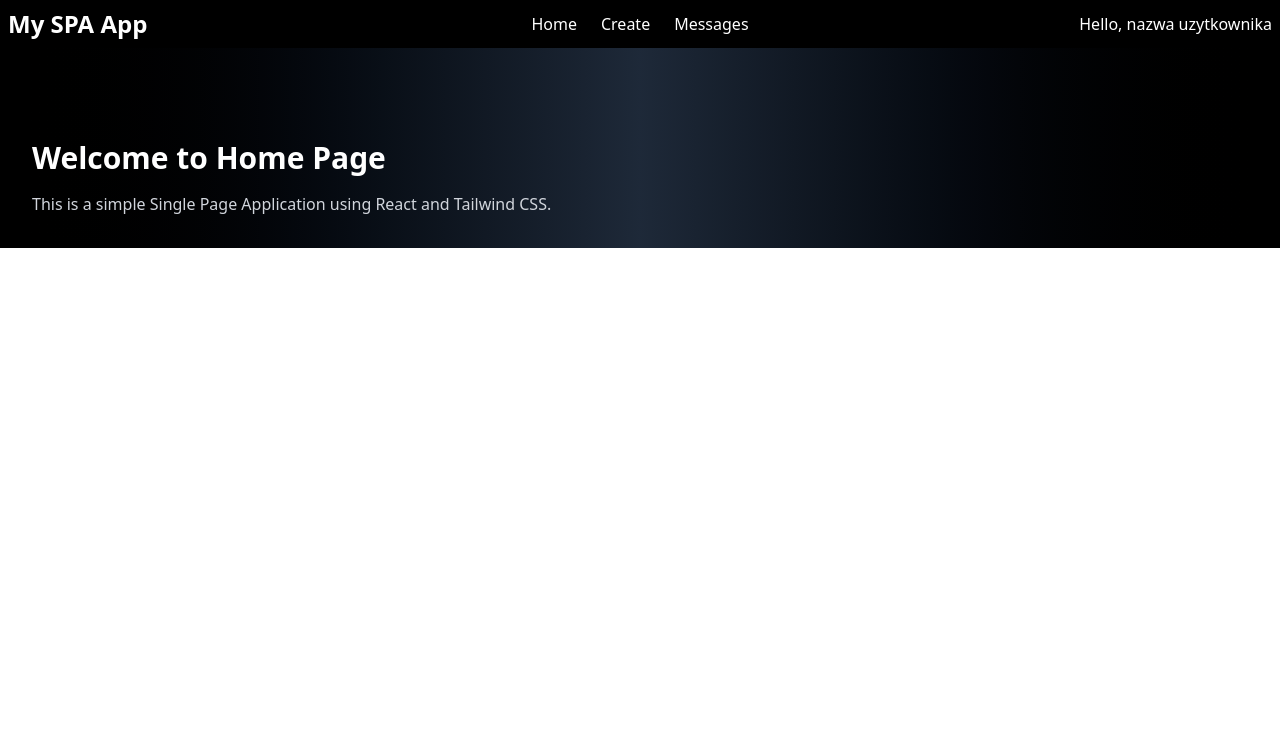
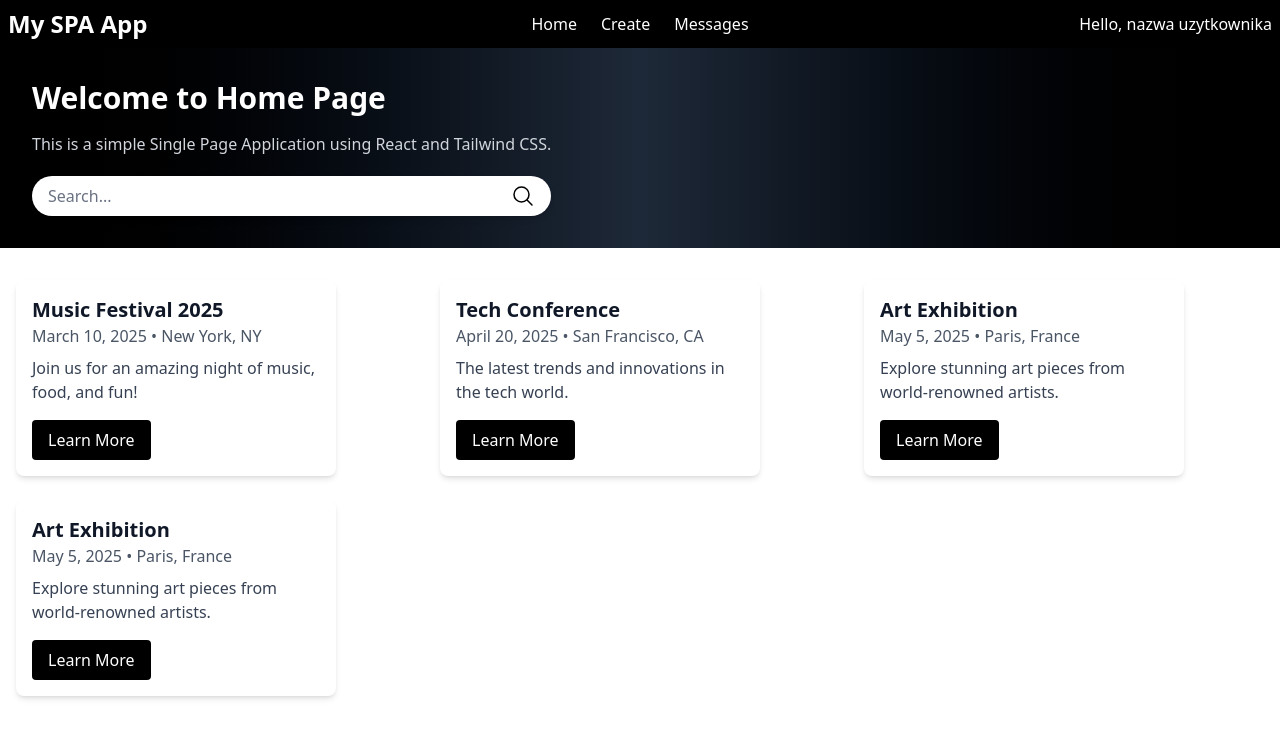
Before and after one commit to miloszpiechota/event-booking-web, a React (Vite) app: page / in a window 1280 px wide. Shown: the top 738 px of the page. Built offline with nearby package versions, Linux system fonts and the light colour scheme.

Commit message:
Added simple event cards with event list

```diff
--- /dev/null
+++ b/src/components/EventCard.tsx
@@ -0,0 +1,16 @@
+import React from "react";
+
+const EventCard = ({ title, date, location, description }) => {
+  return (
+    <div className="bg-white rounded-lg shadow-md p-4 w-80">
+      <h2 className="text-xl font-bold text-gray-900">{title}</h2>
+      <p className="text-gray-600">{date} • {location}</p>
+      <p className="text-gray-700 mt-2">{description}</p>
+      <button className="mt-4 bg-black text-white px-4 py-2 rounded hover:bg-gray-800 transition">
+        Learn More
+      </button>
+    </div>
+  );
+};
+
+export default EventCard;
--- /dev/null
+++ b/src/components/EventList.tsx
@@ -0,0 +1,45 @@
+import React from "react";
+import EventCard from "./EventCard";
+
+const events = [
+  {
+    id: 1,
+    title: "Music Festival 2025",
+    date: "March 10, 2025",
+    location: "New York, NY",
+    description: "Join us for an amazing night of music, food, and fun!",
+  },
+  {
+    id: 2,
+    title: "Tech Conference",
+    date: "April 20, 2025",
+    location: "San Francisco, CA",
+    description: "The latest trends and innovations in the tech world.",
+  },
+  {
+    id: 3,
+    title: "Art Exhibition",
+    date: "May 5, 2025",
+    location: "Paris, France",
+    description: "Explore stunning art pieces from world-renowned artists.",
+  },
+  {
+    id: 4,
+    title: "Art Exhibition",
+    date: "May 5, 2025",
+    location: "Paris, France",
+    description: "Explore stunning art pieces from world-renowned artists.",
+  },
+];
+
+const EventList = () => {
+  return (
+    <div className="container mx-auto px-4 py-8 grid grid-cols-1 sm:grid-cols-2 md:grid-cols-3 gap-6">
+      {events.map((event) => (
+        <EventCard key={event.id} {...event} />
+      ))}
+    </div>
+  );
+};
+
+export default EventList;
--- /dev/null
+++ b/src/components/SearchBar.tsx
@@ -0,0 +1,49 @@
+import React, { useState } from "react";
+
+const SearchBar = ({ onSearch }) => {
+  const [searchTerm, setSearchTerm] = useState("");
+
+  const handleInputChange = (event) => {
+    setSearchTerm(event.target.value);
+  };
+
+  const handleSubmit = (event) => {
+    event.preventDefault();
+    if (onSearch) {
+      onSearch(searchTerm);
+    }
+  };
+
+  return (
+    <form
+      onSubmit={handleSubmit}
+      className="flex items-center bg-white rounded-full px-4 py-2 shadow-md mt-5"
+    >
+      <input
+        type="text"
+        value={searchTerm}
+        onChange={handleInputChange}
+        placeholder="Search..."
+        className="bg-transparent text-gray-800 placeholder-gray-500 flex-grow focus:outline-none"
+      />
+      <button type="submit" className="ml-2">
+        <svg
+          xmlns="http://www.w3.org/2000/svg"
+          fill="none"
+          viewBox="0 0 24 24"
+          stroke-width="1.5"
+          stroke="currentColor"
+          class="size-6"
+        >
+          <path
+            stroke-linecap="round"
+            stroke-linejoin="round"
+            d="m21 21-5.197-5.197m0 0A7.5 7.5 0 1 0 5.196 5.196a7.5 7.5 0 0 0 10.607 10.607Z"
+          />
+        </svg>
+      </button>
+    </form>
+  );
+};
+
+export default SearchBar;
--- a/src/pages/Home.tsx
+++ b/src/pages/Home.tsx
@@ -1,6 +1,7 @@
 import React from "react";
 import Header from "../components/Header.tsx";
-
+import SearchBar from "../components/SearchBar.tsx";
+import EventList from "../components/EventList.tsx";
 function Home() {
   return (
     <>
@@ -15,8 +16,10 @@ function Home() {
           <p className="text-gray-300 mt-4">
             This is a simple Single Page Application using React and Tailwind CSS.
           </p>
+          <SearchBar onSearch={undefined} />
         </div>
       </div>
+      <EventList />
     </>
   );
 }
```
Also changed, not shown: 1 other file (tests, documents, lock files or other folders).
